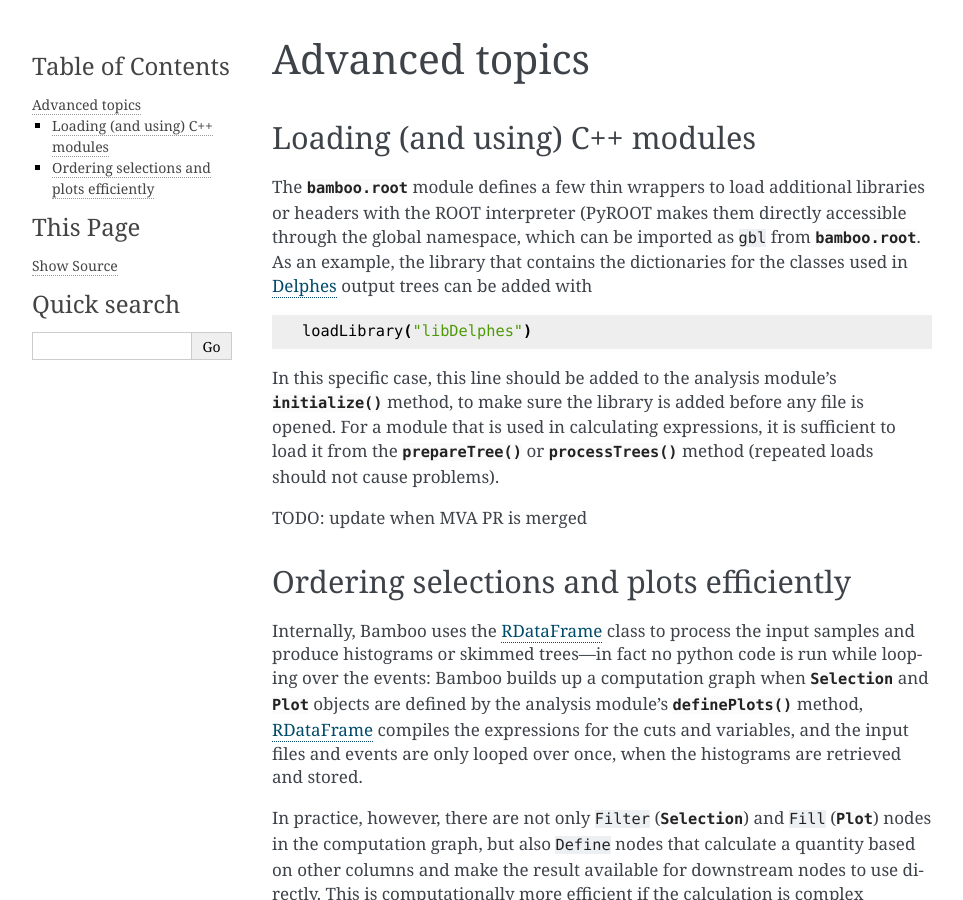
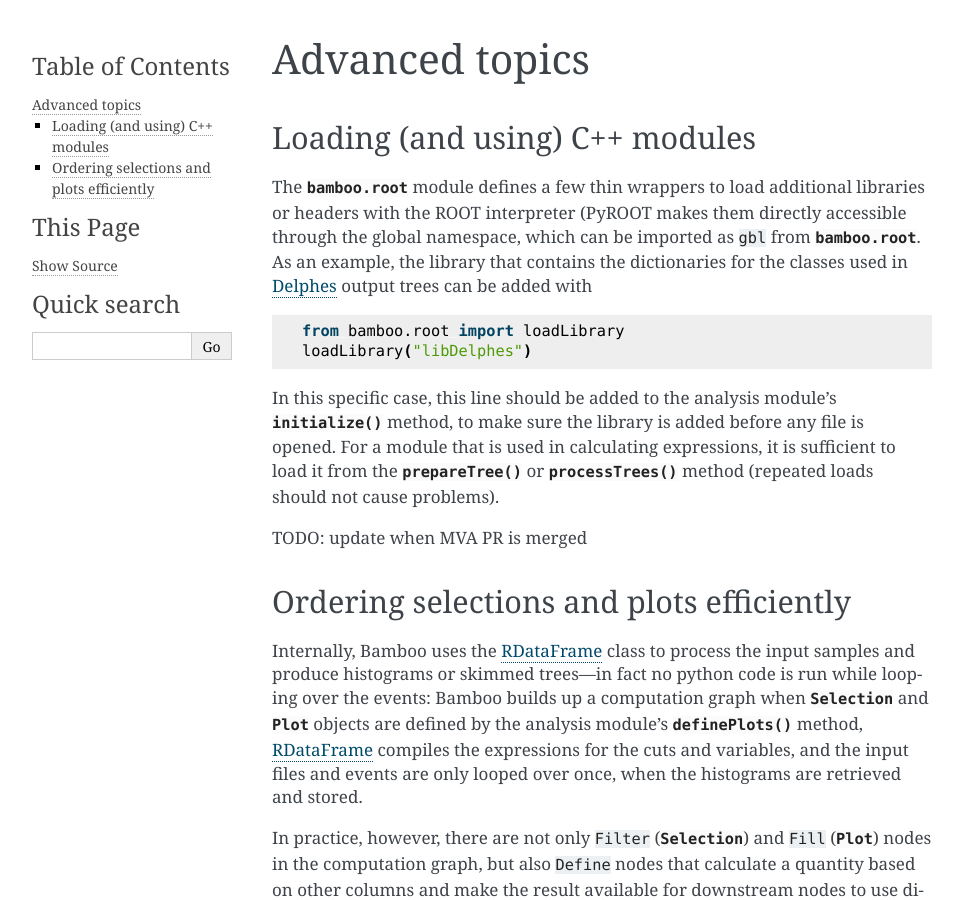
Before and after one commit to recotoolsbenchmarks/BambooAnalysis, a Sphinx documentation site: the page built from doc/advanced.rst, in a window 1280 px wide and 900 px high. Shown: the whole window, without its empty margins (148-1111 px from the left). Built offline with Sphinx 7.4.7, drawn with Linux system fonts in a browser that asks for light colours.

Commit message:
doc: add import for loadLibrary

```diff
--- a/doc/advanced.rst
+++ b/doc/advanced.rst
@@ -15,6 +15,7 @@ used in Delphes_ output trees can be added with
 
 .. code-block:: python
 
+    from bamboo.root import loadLibrary
     loadLibrary("libDelphes")
 
 In this specific case, this line should be added to the analysis module's
```
